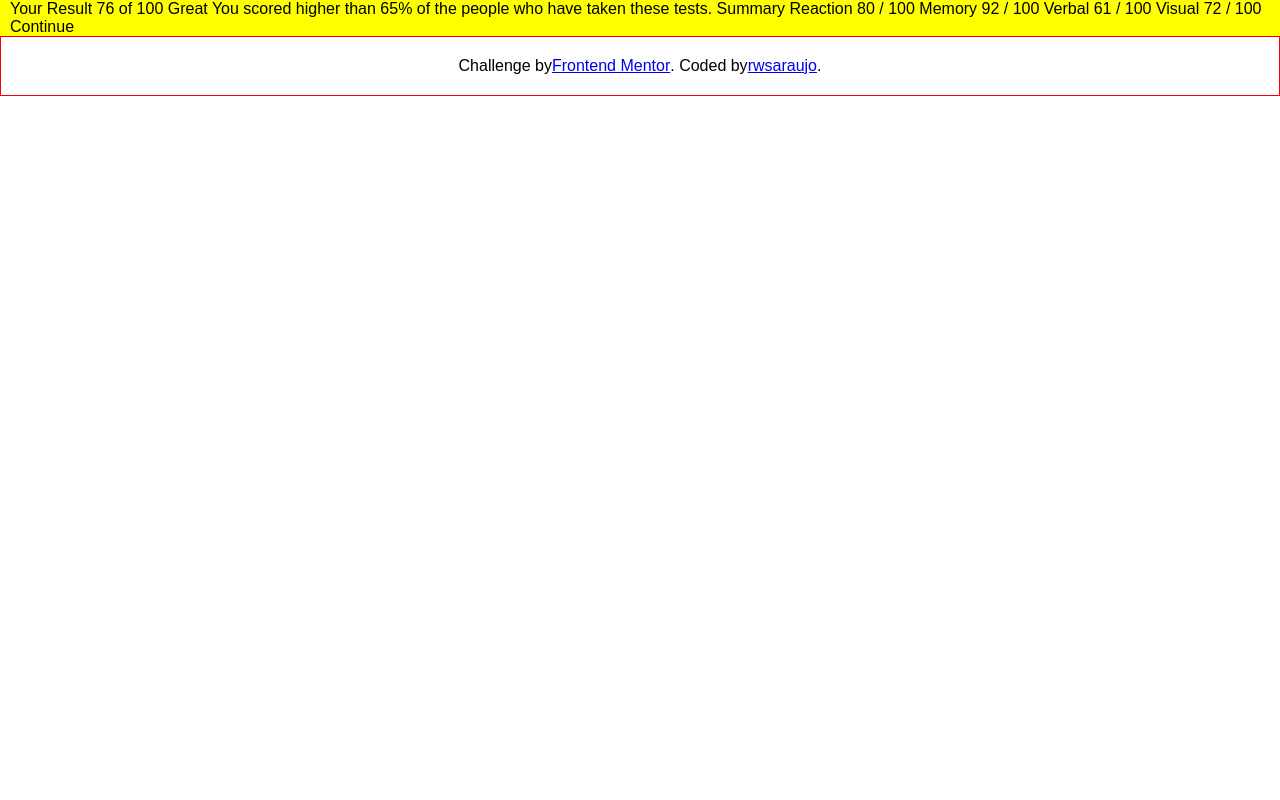
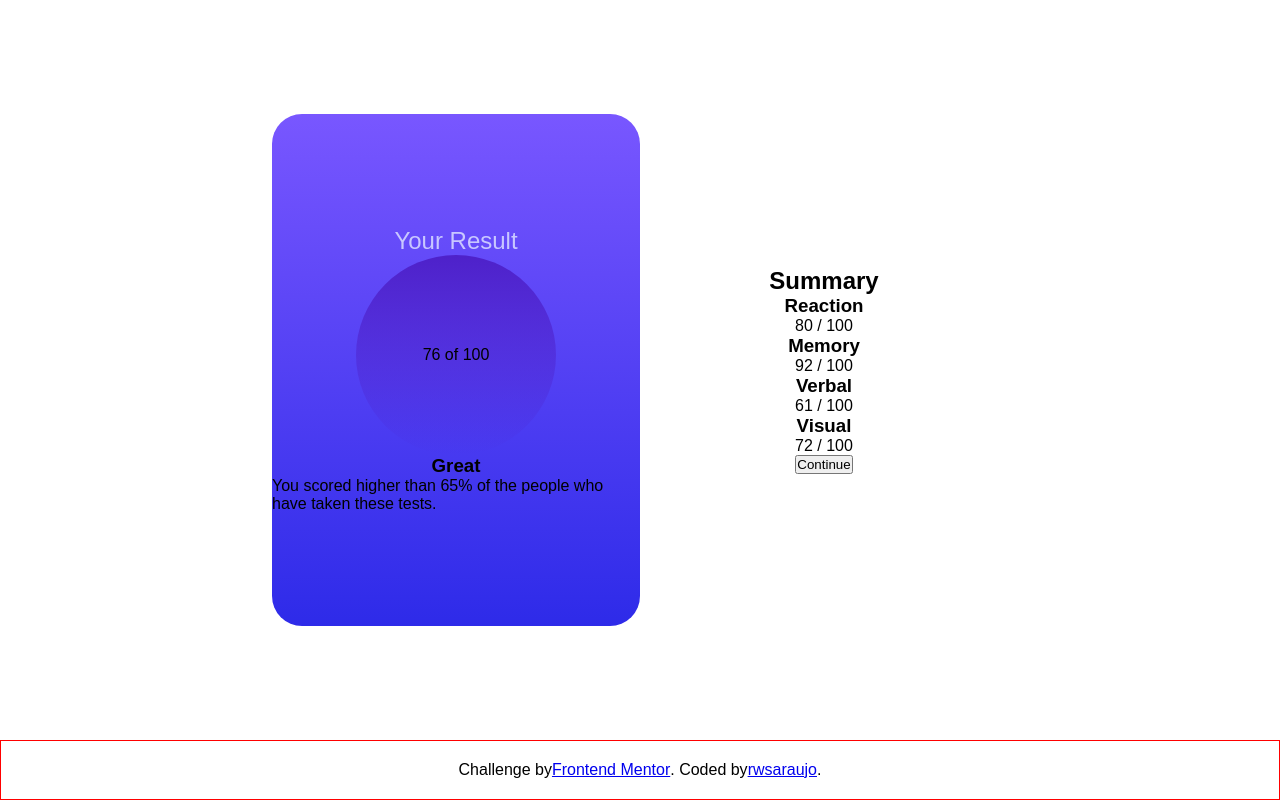
Before and after one commit to rwsaraujo/results-summary-component, a website: page index.html in a window 1280 px wide. Drawn offline with Linux system fonts and the light colour scheme.

Commit message:
work in progress

```diff
--- a/index.html
+++ b/index.html
@@ -16,28 +16,38 @@
 </head>
 
 <body>
-  <main class="main container flex">Your Result
-    76
-    of 100
+  <main class="main container flex">
+    <div class="card">
+      <div class="card-left">
+        <h2>Your Result</h2>
+        <div class="card-circle">
+          76
+          of 100
+        </div>
 
-    Great
-    You scored higher than 65% of the people who have taken these tests.
+        <h3>Great</h3>
+        <p>You scored higher than 65% of the people who have taken these tests.</p>
+      </div>
+      <div class="card-right">
+        <h2>Summary</h2>
 
-    Summary
+        <h3>Reaction</h3>
+        <span>80 / 100</span>
 
-    Reaction
-    80 / 100
+        <h3>Memory</h3>
+        <span>92 / 100</span>
 
-    Memory
-    92 / 100
+        <h3>Verbal</h3>
+        <span>61 / 100</span>
 
-    Verbal
-    61 / 100
+        <h3>Visual</h3>
+        <span>72 / 100</span>
 
-    Visual
-    72 / 100
-
-    Continue
+        <button type="button" class="button">
+          Continue
+        </button>
+      </div>
+    </div>
   </main>
 
 
--- a/src/style/_main-home.css
+++ b/src/style/_main-home.css
@@ -1,3 +1,44 @@
 .main {
-  background-color: yellow;
+  height: calc(100vh - 60px);
 }
+
+.card {
+  width: 736px;
+  height: 512px;
+  display: flex;
+}
+
+.card-left {
+  border-radius: 30px;
+  width: 368px;
+  width: 368px;
+  display: flex;
+  flex-direction: column;
+  align-items: center;
+  justify-content: center;
+  background: linear-gradient(var(--light-slate-blue), var(--light-royal-blue));
+}
+
+.card-left h2 {
+  font-size: 1.5rem;
+  font-weight: 500;
+  color: var(--light-lavender);
+}
+
+.card-circle {
+  width: 200px;
+  height: 200px;
+  border-radius: 50%;
+  display: flex;
+  align-items: center;
+  justify-content: center;
+  background: linear-gradient(var(--violet-blue), var(--persian-blue));
+}
+
+.card-right {
+  width: 368px;
+  display: flex;
+  flex-direction: column;
+  align-items: center;
+  justify-content: center;
+}
--- a/src/style/style.scss
+++ b/src/style/style.scss
@@ -1,4 +1,5 @@
 @forward "reset";
+@forward "colors";
 @forward "global";
 @forward "main-home";
 @forward "footer";
```
Also changed, not shown: build/style/style.css, 1 other file.
